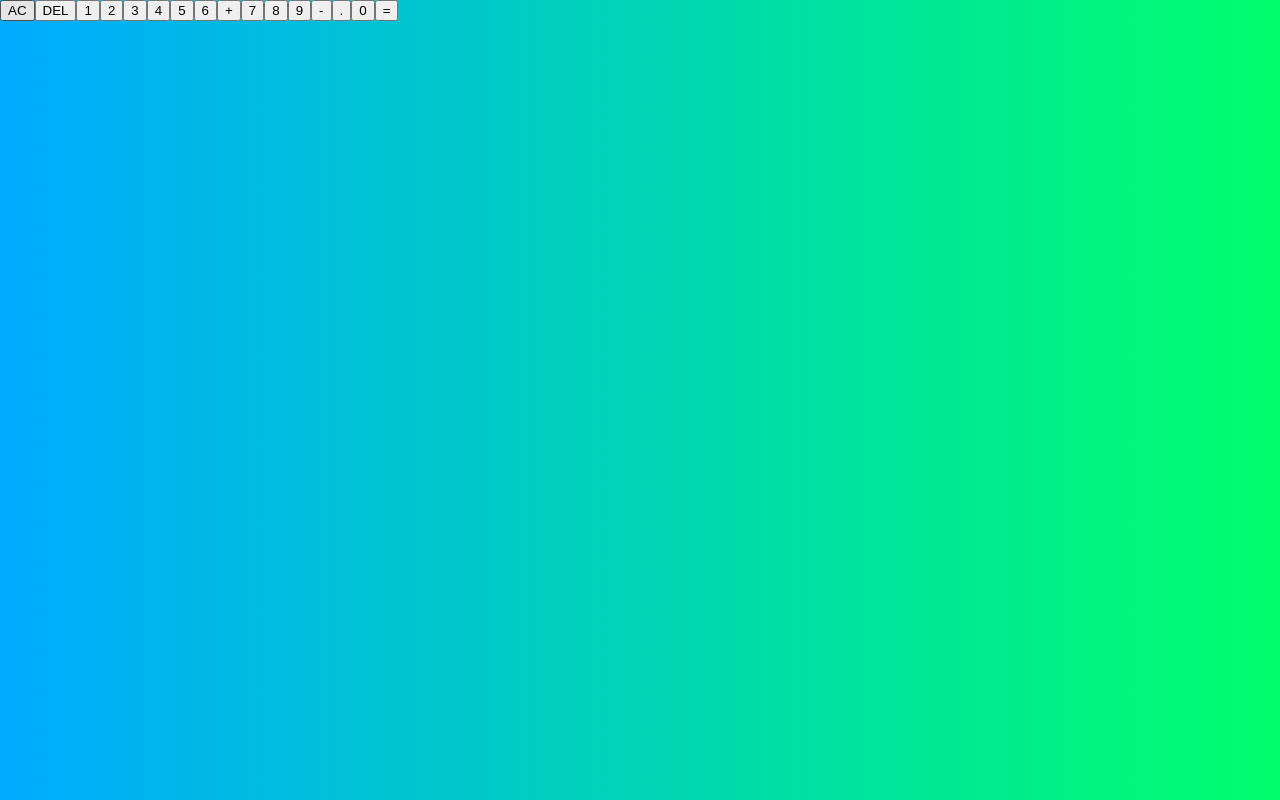
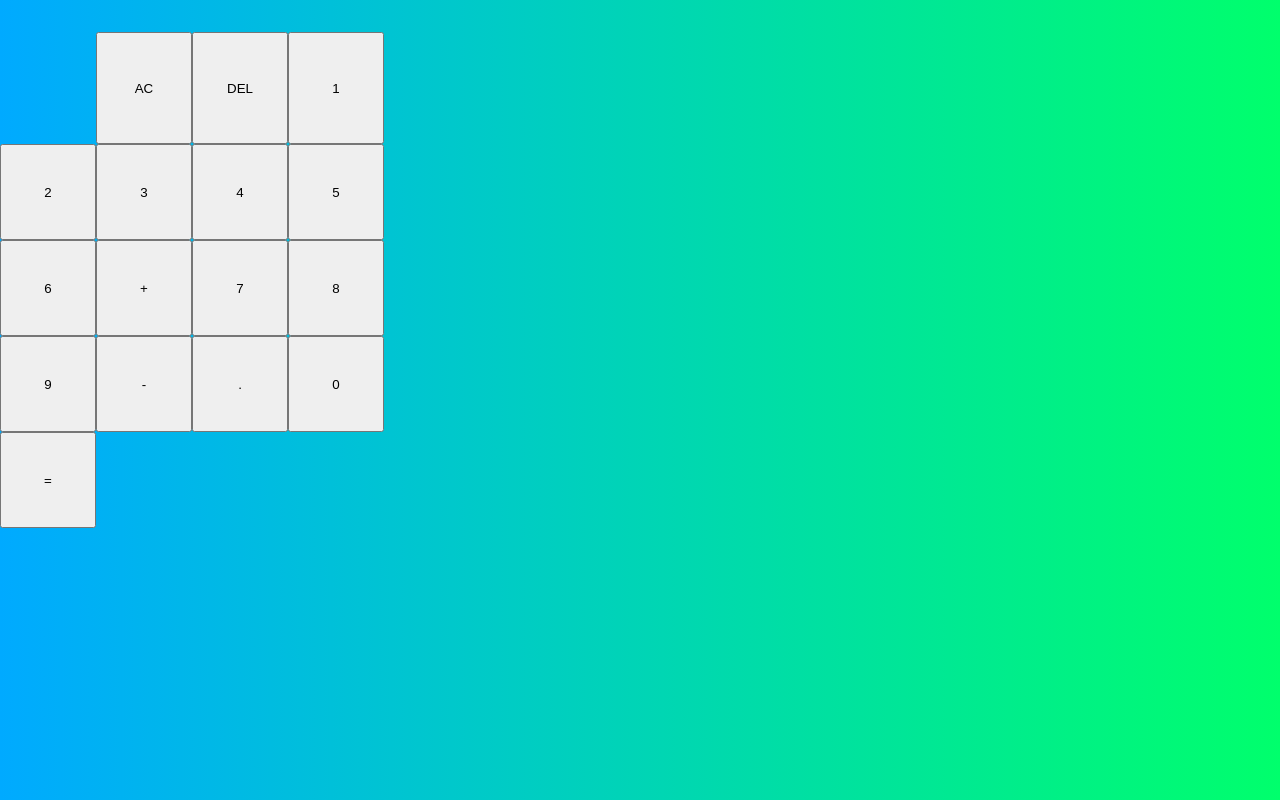
Before and after one commit to JacobA12/calculator-app-react, a React (Vite) app: page / in a window 1280 px wide. Built offline with nearby package versions, Linux system fonts and the light colour scheme.

Commit message:
button-grid

```diff
--- a/src/styles.css
+++ b/src/styles.css
@@ -6,3 +6,10 @@
   margin: 0;
   background: linear-gradient(to right, #00AAFF, #00FF6C);
 }
+
+.calculator-grid{
+  display: grid;
+  margin-top: 2rem;
+  grid-template-columns: repeat(4, 6rem);
+  grid-template-rows: minmax(7rem, auto) repeat(5, 6rem);
+}
```
